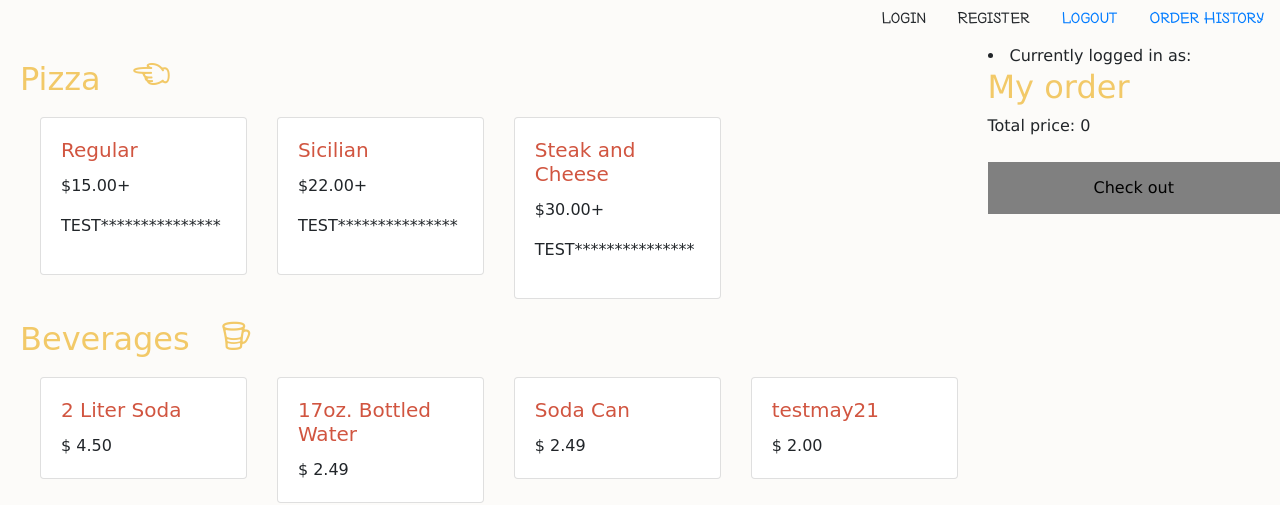
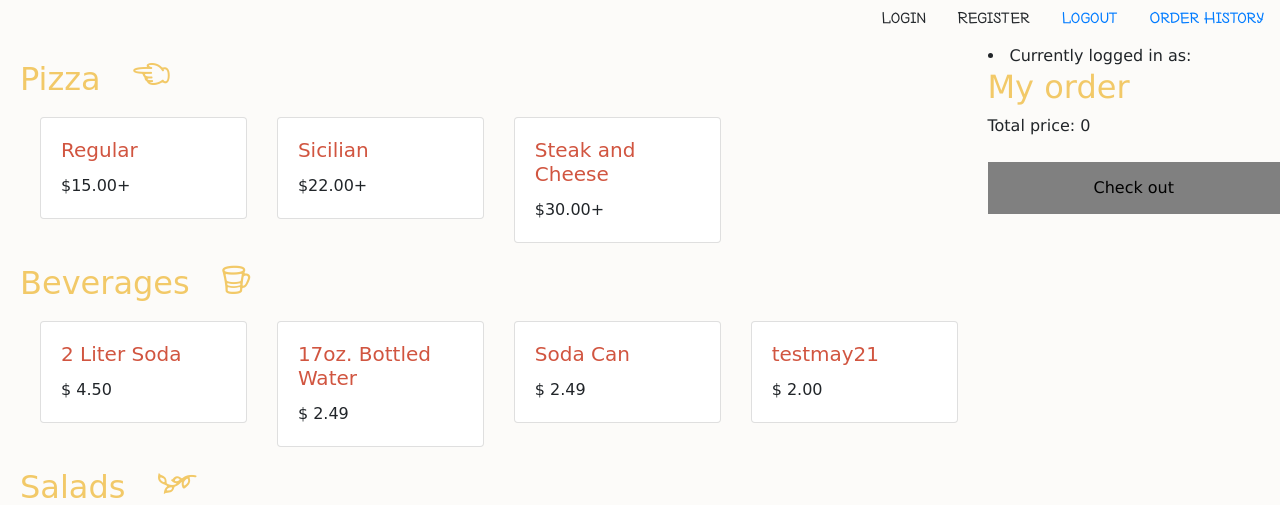
Before and after one commit to YJZFlora/Pizza-Order-Application, a Django app: page / in a window 1280 px wide. Shown: the part 181-686 px from the top of the page. Run offline with Django 3.2, Linux system fonts and the light colour scheme; data comes from the database, SQL or seed files in the repository; some libraries are stand-ins or nearby versions.

Commit message:
successfully debug

```diff
--- a/orders/admin.py
+++ b/orders/admin.py
@@ -11,3 +11,4 @@ admin.site.register(Pastas)
 admin.site.register(Salad_adding)
 admin.site.register(Pasta_adding)
 admin.site.register(Order)
+admin.site.register(Toppings)
--- a/orders/templates/orders/index.html
+++ b/orders/templates/orders/index.html
@@ -40,7 +40,6 @@
               <div class="card-body" id="basic_price" data-price="{{ small.Price }}" data-basic="{{ small.Basic }}">
                 <h5 class="card-title" >{{ small.Basic }} </h5>
                 <p class="card-text" >${{ small.Price }}+</p>
-                <p>TEST***************</p>
               </div>
             </div>
           </div>
```
Also changed, not shown: 2 other files.
